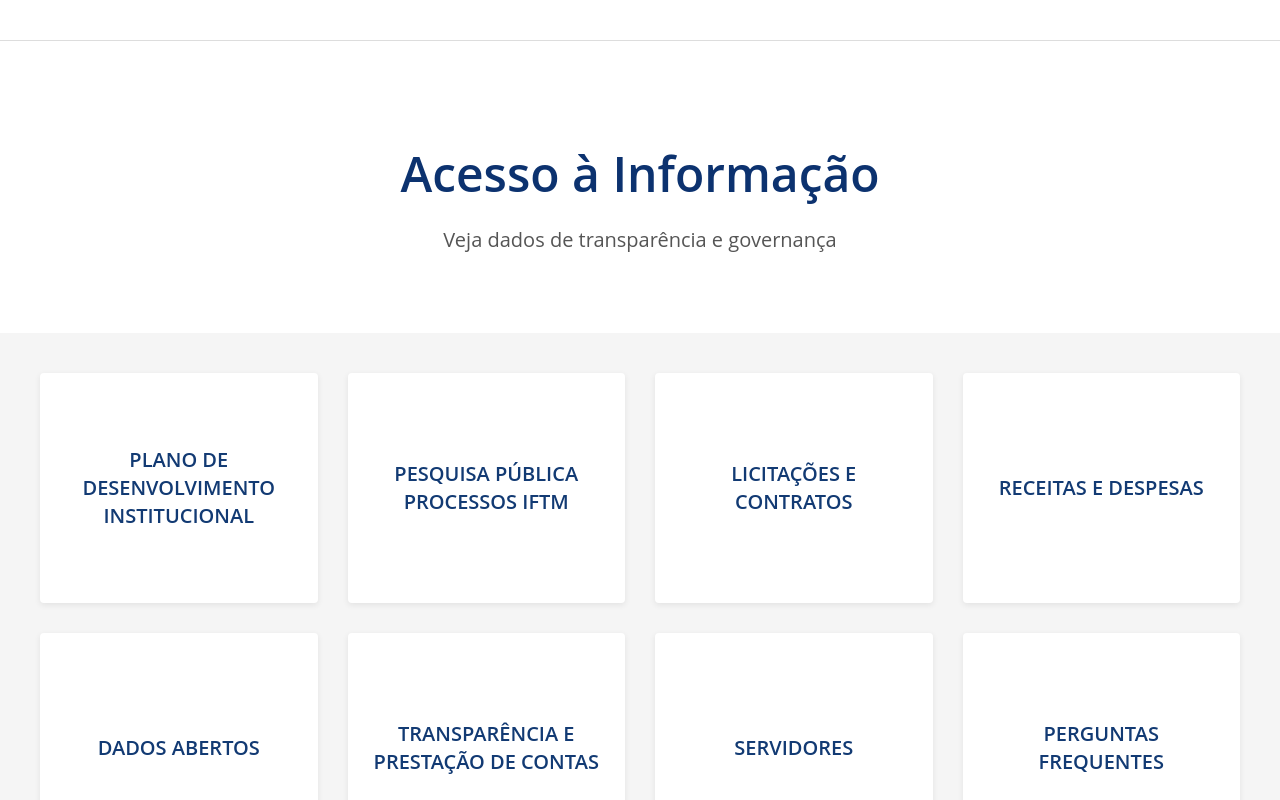
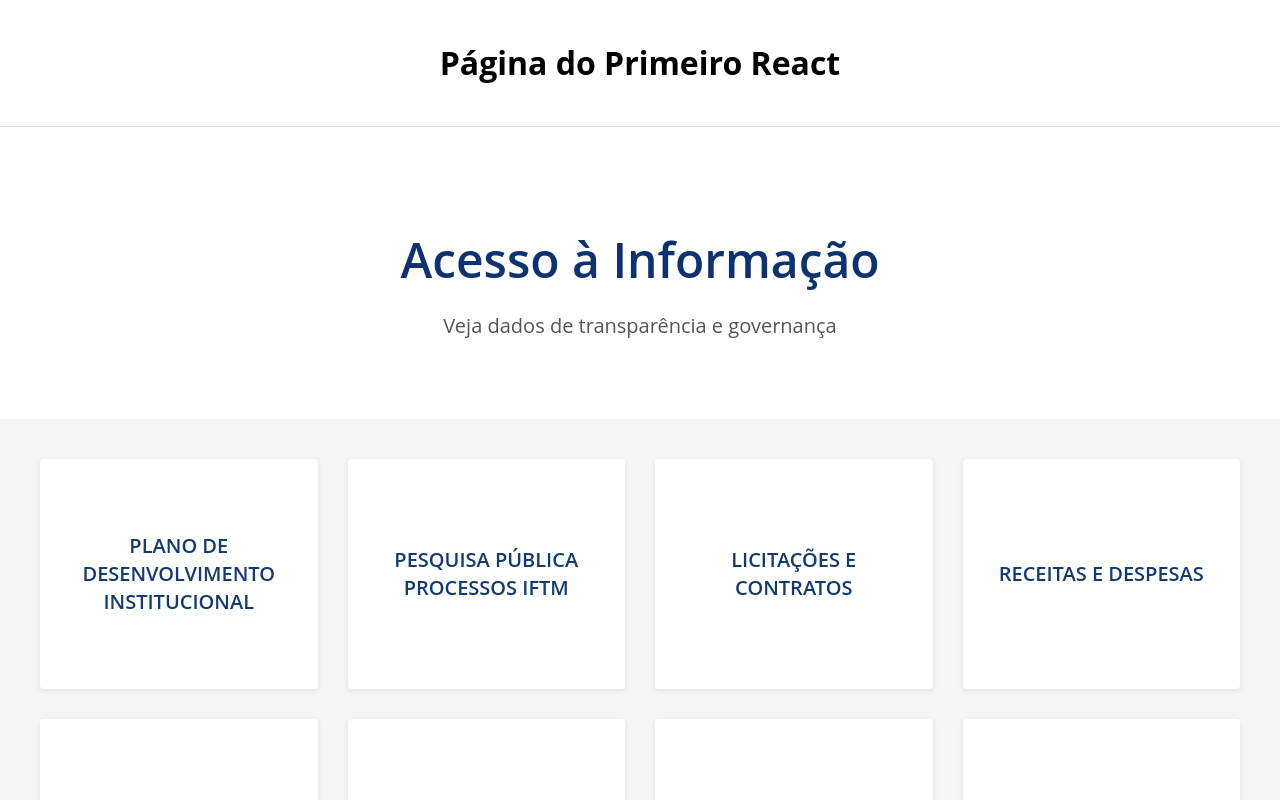
Before and after one commit to Fernandofgs91/react, a React (Vite) app in the folder lista05/: page / in a window 1280 px wide. Shown: the top 800 px of the page. Built offline with nearby package versions, Linux system fonts and the light colour scheme.

Commit message:
Update Header.jsx

```diff
--- a/lista05/src/components/Header.jsx
+++ b/lista05/src/components/Header.jsx
@@ -3,10 +3,9 @@
 export default function Header() {
   return (
     <header className="header">
-      {/* <p>MINISTÉRIO DA EDUCAÇÃO</p>
-      <p>SECRETARIA DE EDUCAÇÃO PROFISSIONAL E TECNOLÓGICA</p>
-      <h2>INSTITUTO FEDERAL DE EDUCAÇÃO, CIÊNCIA E TECNOLOGIA</h2>
-      <h3>TRIÂNGULO MINEIRO – Campus Uberlândia Centro</h3> */}
+    <span>
+                <h1>Página do Primeiro React</h1>
+            </span>
     </header>
   );
 }
```
